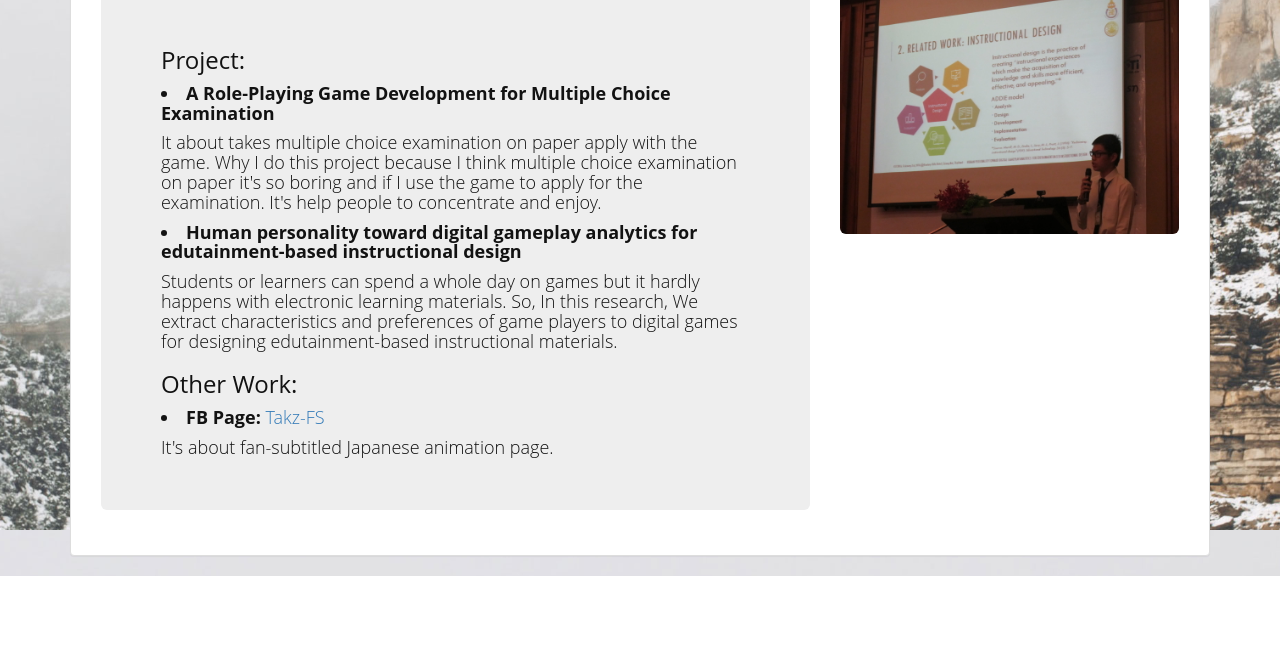
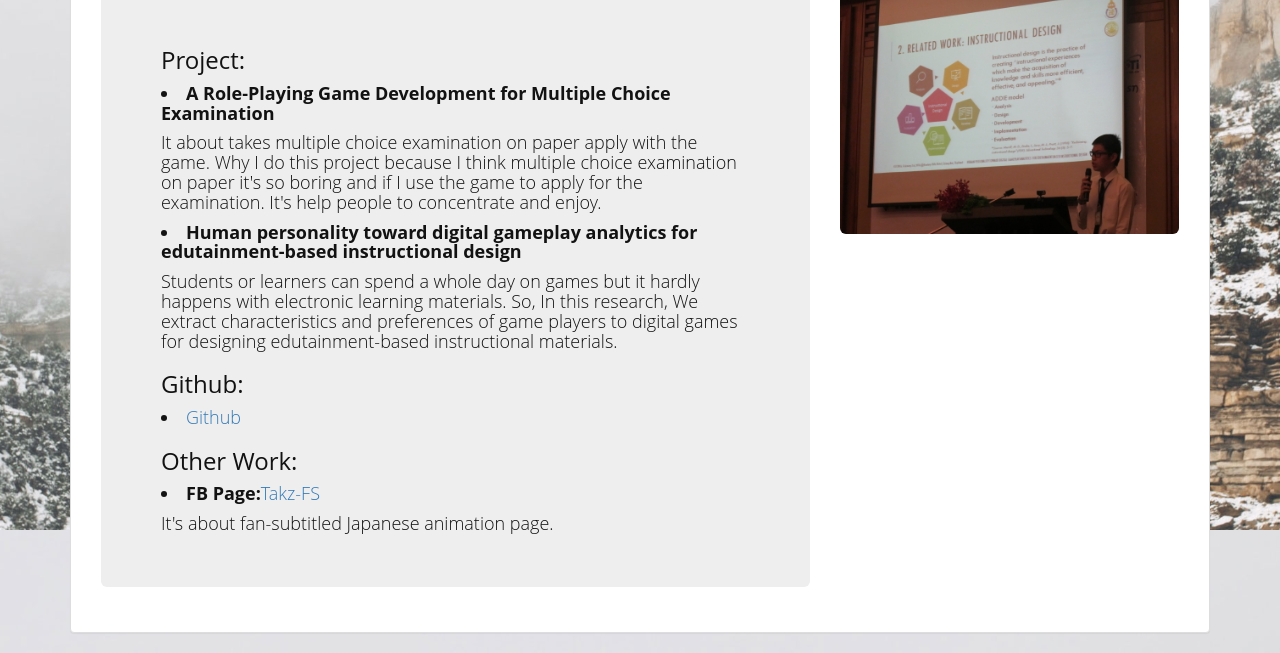
Before and after one commit to topal36jkm/webui, a plain HTML site: page work.html in a window 1280 px wide. Shown: the part 270-923 px from the top of the page. Before the commit the page ends 846 px from the top, so only its background shows below. Drawn offline with nearby package versions, Linux system fonts and the light colour scheme.

Commit message:
Update work.html

```diff
--- a/work.html
+++ b/work.html
@@ -123,8 +123,10 @@
                                   Students or learners can spend a whole day on games but it hardly happens with electronic learning materials.
                                   So, In this research, We extract characteristics and preferences of game players to digital games for designing edutainment-based instructional materials.
                               </h4>
+                              <b class="font"><h3>Github:</h3></b>
+                              <h4 class="font"><li><a href="https://github.com/topal36jkm/webui" target="_blank">Github</a></li><h4>
                                 <b class="font"><h3>Other Work:</h3></b>
-                                <h4 class="font"><li><b>FB Page:</b> <a href="https://www.facebook.com/akirazhls/" target="_blank">Takz-FS</a></li><h4>
+                                <h4 class="font"><li><b>FB Page:</b><a href="https://www.facebook.com/akirazhls/" target="_blank">Takz-FS</a></li><h4>
                                   <h4 class="font">
                                     It's about fan-subtitled Japanese animation page.
                                   </h4>
```
